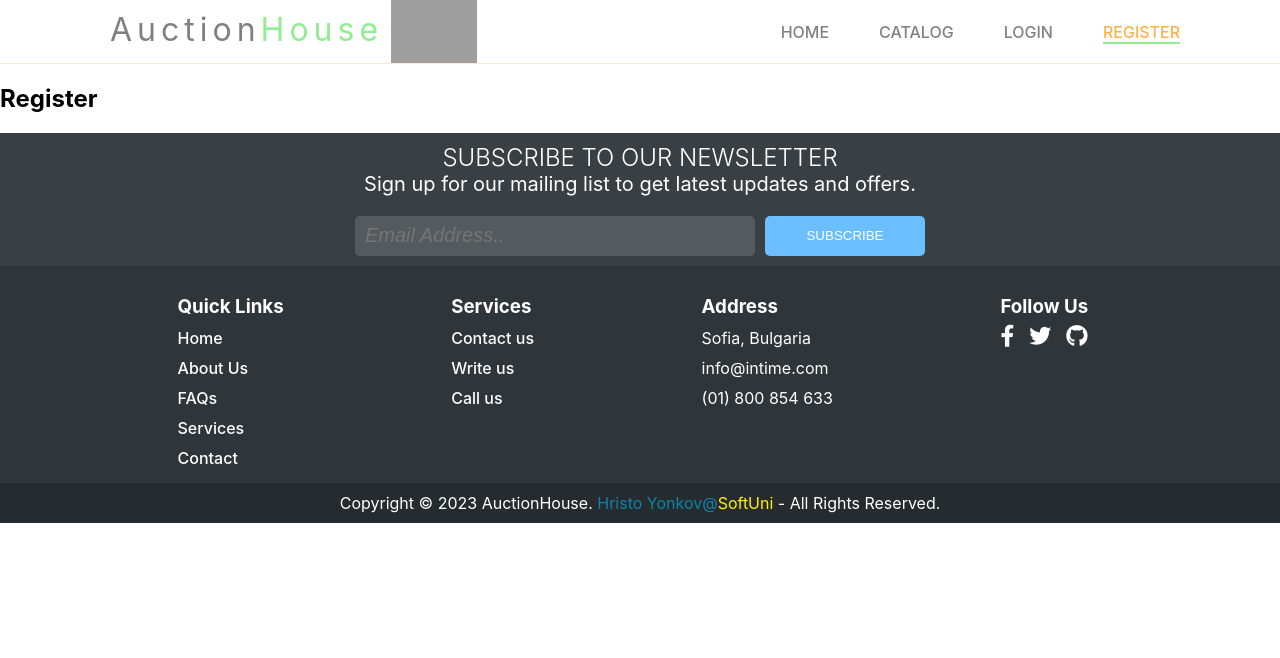
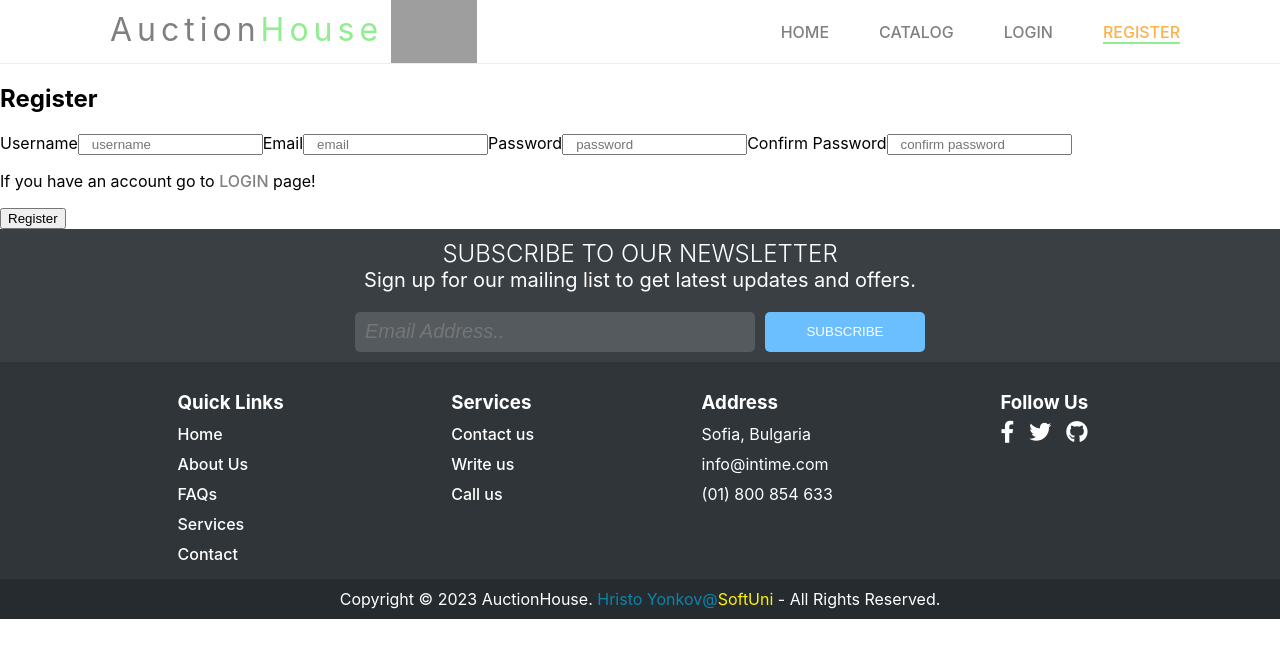
Before and after one commit to HristoYonkov/Auction-House-ExamProject, a React (Create React App) app in the folder Junior-Dev-App/junior-dev/: page /register in a window 1280 px wide. Shown: the top 658 px of the page. Built offline with nearby package versions, Linux system fonts and the light colour scheme; grey boxes are pictures that could not be loaded.

Commit message:
add html for Login and Register pages

```diff
--- a/Junior-Dev-App/junior-dev/src/components/Login/Login.js
+++ b/Junior-Dev-App/junior-dev/src/components/Login/Login.js
@@ -1,3 +1,5 @@
+import { Link } from 'react-router-dom';
+
 import './Login.css'
 
 export const Login = () => {
@@ -6,7 +8,21 @@ export const Login = () => {
     return(
         <>
         <section className="login">
-            <h1>Login</h1>
+
+            <form className='login-form'>
+                <h1>Login</h1>
+
+                <label htmlFor="email">Email</label>
+                <input type="text" name="email" id='email' placeholder='email' />
+
+                <label htmlFor="password">Password</label>
+                <input type="password" name="password" id='password' placeholder='password' />
+
+                <p>If you don't have an account go to <Link to="/register">REGISTER</Link> page!</p>
+
+                <button>Login</button>
+            </form>
+
         </section>
         </>
     );
--- a/Junior-Dev-App/junior-dev/src/components/Register/Register.js
+++ b/Junior-Dev-App/junior-dev/src/components/Register/Register.js
@@ -1,3 +1,5 @@
+import { Link } from 'react-router-dom';
+
 import './Register.css'
 
 export const Register = () => {
@@ -6,7 +8,27 @@ export const Register = () => {
     return(
         <>
         <section className="register">
-            <h1>Register</h1>
+
+            <form className='register-form'>
+                <h1>Register</h1>
+
+                <label htmlFor="username">Username</label>
+                <input type="text" name="username" id='username' placeholder='username' />
+
+                <label htmlFor="email">Email</label>
+                <input type="text" name="email" id='email' placeholder='email' />
+
+                <label htmlFor="password">Password</label>
+                <input type="password" name="password" id='password' placeholder='password' />
+
+                <label htmlFor="repass">Confirm Password</label>
+                <input type="password" name="repass" id='repass' placeholder='confirm password' />
+
+                <p>If you have an account go to <Link to="/login">LOGIN</Link> page!</p>
+
+                <button>Register</button>
+            </form>
+
         </section>
         </>
     );
```
